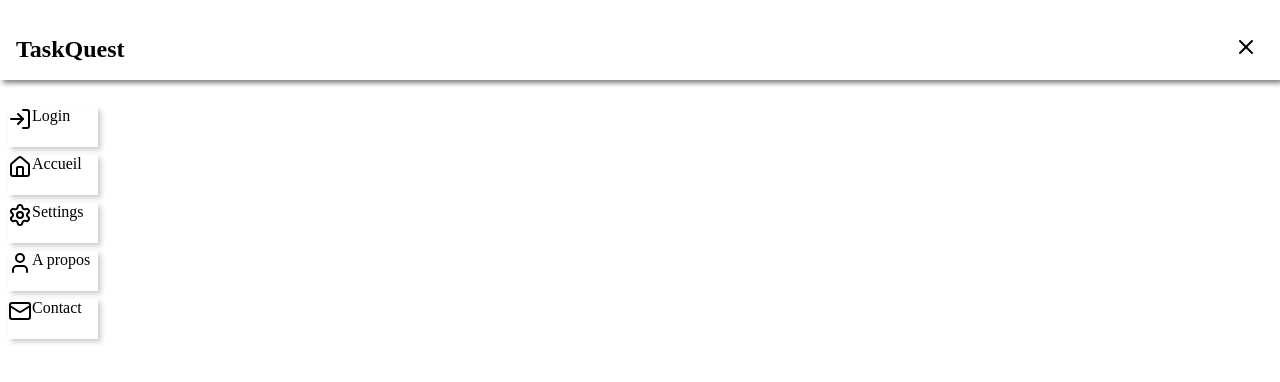
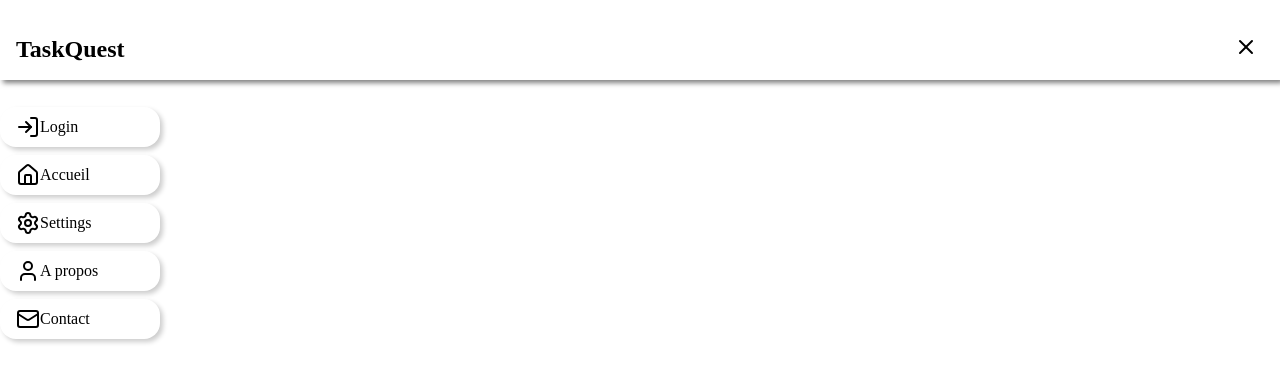
Before and after one commit to yanis-meziane/taskquest, a React (Create React App) app in the folder frontend/interface/: page / in a window 1280 px wide. Both pictures are taken after a click on the button 1246 px from the left and 49 px from the top of the page. Shown: the top 382 px of the page. Built offline with nearby package versions, Linux system fonts and the light colour scheme.

Commit message:
NavBar V1.0

```diff
--- a/frontend/interface/src/App.js
+++ b/frontend/interface/src/App.js
@@ -1,15 +1,17 @@
 import './App.css';
 import { BrowserRouter, Routes, Route } from "react-router-dom";
 //import Contact from "./pages/Contact";
+import NavBar from "./components/common/Header"
+import Accueil from "./components/common/Accueil"
 import Form from "./components/auth/Form";
-import NavBar from "./components/common/Header"
 
   function App() {
     return (
       <BrowserRouter>
       <NavBar />
         <Routes>
-          <Route path="/" element={<Form />} />
+          <Route path='/' element={<Accueil />} />
+          <Route path="/form" element={<Form />} />
         </Routes>
       </BrowserRouter>
     );
--- a/frontend/interface/src/components/CSS/commonCSS/Header.css
+++ b/frontend/interface/src/components/CSS/commonCSS/Header.css
@@ -16,18 +16,42 @@
     align-items: center;
     border-radius: 2vh;
 }
+.elementToggle{
+    display: flex;
+    justify-content: flex-end;
+    width: 100%;
+}
 
+.elementToggle > div {
+    flex-direction: row;
+    height: 100vh;
+    width: 100%;
+    text-decoration: none;
+    color: black;
+    margin: 1vh 0;
+    text-align: left;
+    box-shadow: 3px 3px 5px rgba(0,0,0,0.2);
+    align-items: center;
+    padding: 0 1rem;
+    border-radius: 2vh;
+}
 
 .elementsToggleOpen{
+
+    left: auto;
     display: flex;
     flex-direction: row;
     height: 5vh;
-    width: 7%;
+    width: 10%;
     text-decoration: none;
     color: black;
-    margin: 1vh;
-    text-align: center;
+    margin: 1vh 0;
+    text-align: left;
     box-shadow: 3px 3px 5px rgba(0,0,0,0.2);
+    align-items: center;
+    padding: 0 1rem;
+    border-radius: 2vh;
+
 }
 
 .elementsToggleOpen:hover{
--- /dev/null
+++ b/frontend/interface/src/components/common/Accueil.jsx
@@ -0,0 +1,4 @@
+import "../CSS/commonCSS/Accueil.css"
+export default function Accueil(){
+    <h1 id="AccueilH1">Je suis la page d'accueil</h1>
+}
--- a/frontend/interface/src/components/common/Header.jsx
+++ b/frontend/interface/src/components/common/Header.jsx
@@ -1,6 +1,8 @@
 import React, {useState} from "react";
 import {Menu, X, Home, User, Settings, Mail, LogIn} from 'lucide-react'
 import "../CSS/commonCSS/Header.css"
+import Form from "../auth/Form";
+import Accueil from "./Accueil";
 
 const Navbar = () => {
     const [isMenuOpen,setIsMenuOpen] = useState(false)
@@ -10,8 +12,8 @@ const Navbar = () => {
     };
 
     const menuItems = [
-        { name : "Login", href : "#Form", icon : LogIn},
-        { name : "Accueil", href : "#home", icon : Home},
+        { name : "Login", href : Form, icon : LogIn},
+        { name : "Accueil", href : Accueil, icon : Home},
         { name : "Settings", href : "#settings", icon : Settings},
         { name : " A propos", href : "#about", icon : User},
         { name : "Contact", href : "#contact", icon : Mail}
@@ -34,9 +36,9 @@ const Navbar = () => {
               className="MenuBurger"
             >
               {isMenuOpen ? (
-                <X className="block h-6 w-6" />
+                <X />
               ) : (
-                <Menu className="block h-6 w-6" />
+                <Menu />
               )}
             </button>
           </div>
@@ -56,7 +58,7 @@ const Navbar = () => {
                   className="elementsToggleOpen"
                   onClick={() => setIsMenuOpen(false)}
                 >
-                  <IconComponent className="w-5 h-5 mr-3" />
+                  <IconComponent />
                   {item.name}
                 </a>
               );
```
Also changed, not shown: frontend/interface/src/components/CSS/commonCSS/Accueil.css (added).
